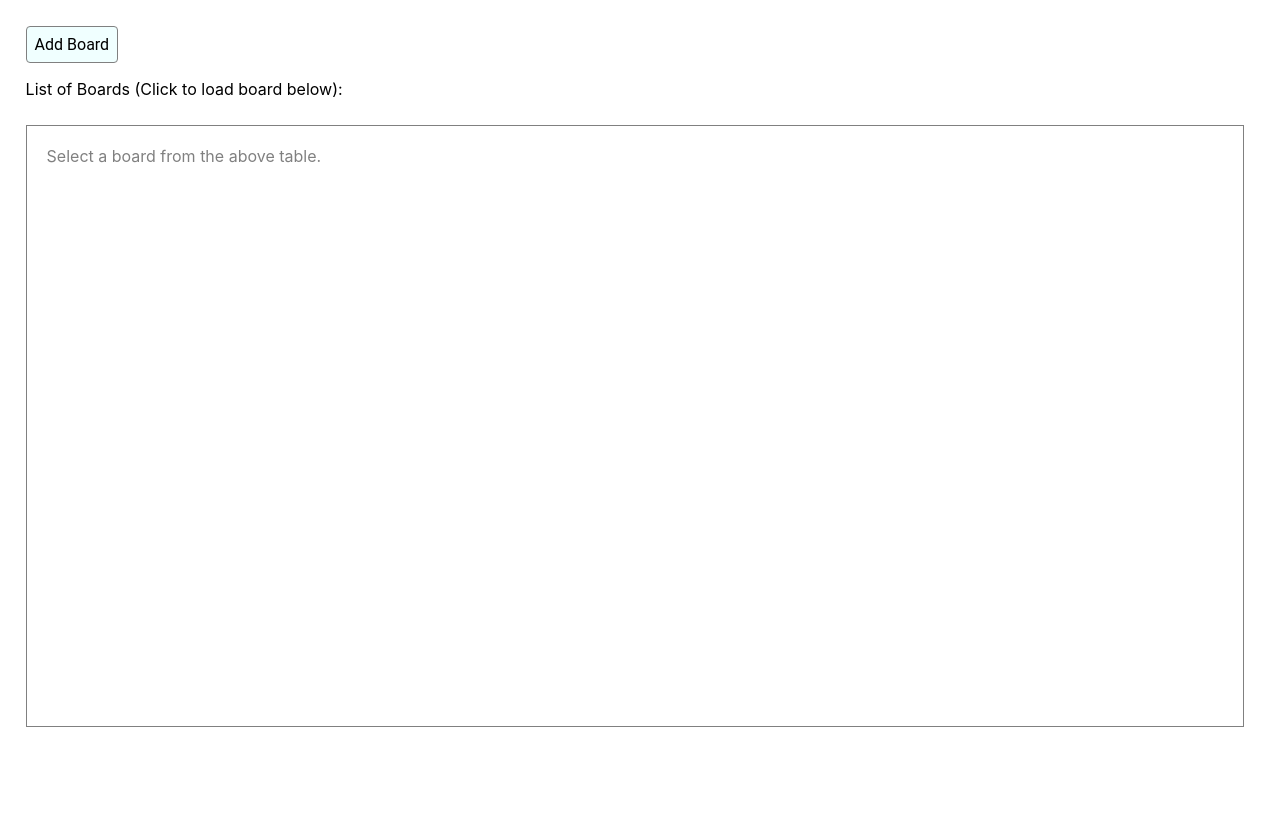
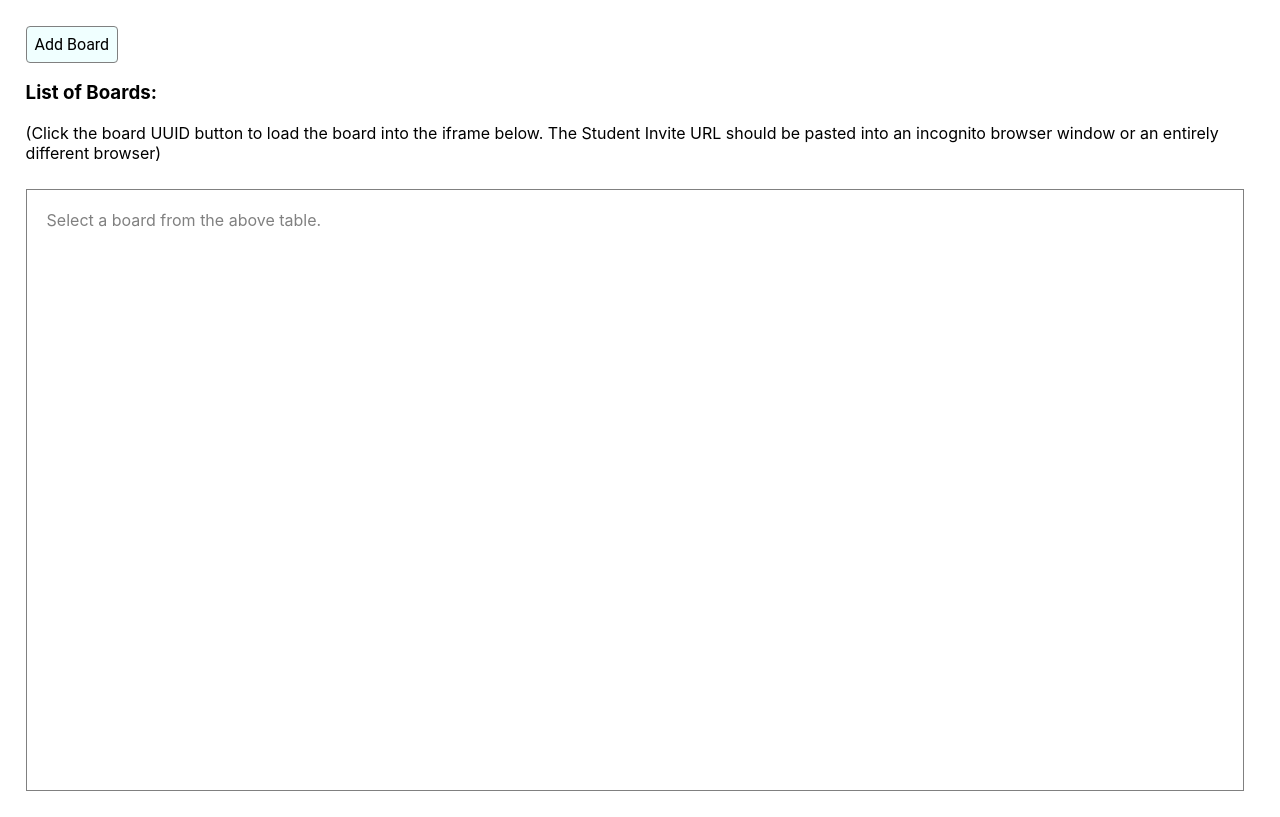
Before and after one commit to epiphani-inc/custom-wbc-mg-boards, a React (Create React App) app: page / in a window 1280 px wide. Built offline with nearby package versions, Linux system fonts and the light colour scheme.

Commit message:
Added some help text

```diff
--- a/src/App.js
+++ b/src/App.js
@@ -8,7 +8,7 @@ import './App.css';
 
 // *********************************
 // IMPORTANT ADD YOUR API KEY HERE !
-const WBCAPIKEY=""
+const WBCAPIKEY="c487a902-8bda-4caf-a885-e430451d3429"
 // *********************************
 
 function App() {
@@ -62,7 +62,9 @@ function App() {
     <div className="App">
       <button className="button" onClick={addBoard}>Add Board</button>
       <p>
-      List of Boards (Click to load board below):
+      <h3>List of Boards:</h3>
+      (Click the board UUID button to load the board into the iframe below.
+      The Student Invite URL should be pasted into an incognito browser window or an entirely different browser)
       </p>
       <table><tbody>
       {boards.map(b =>
```
